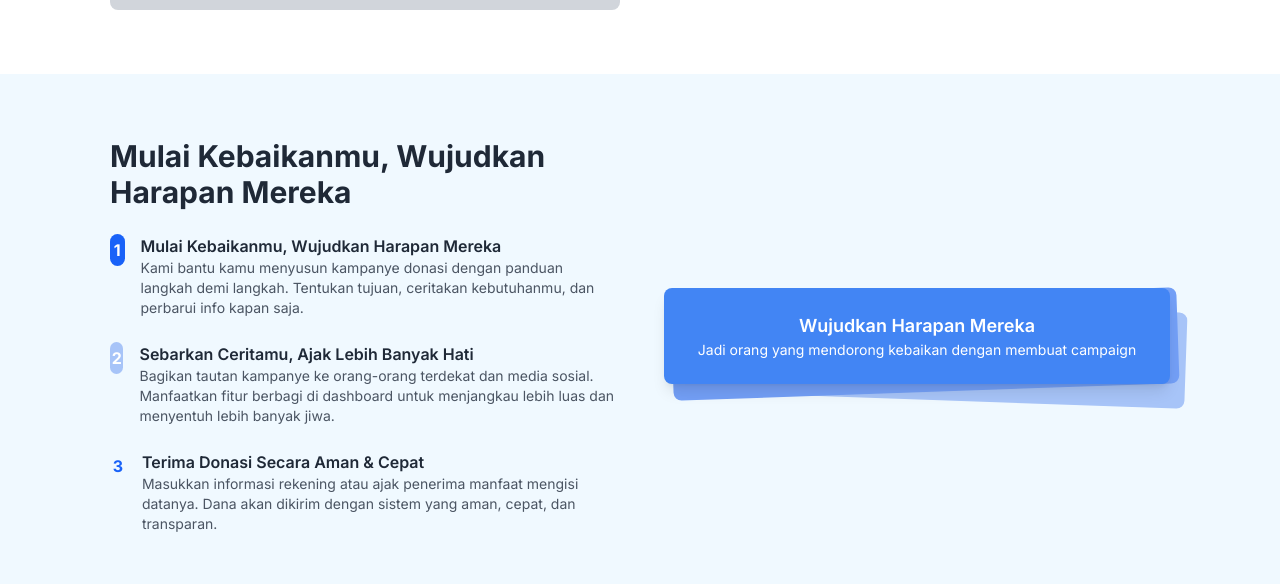
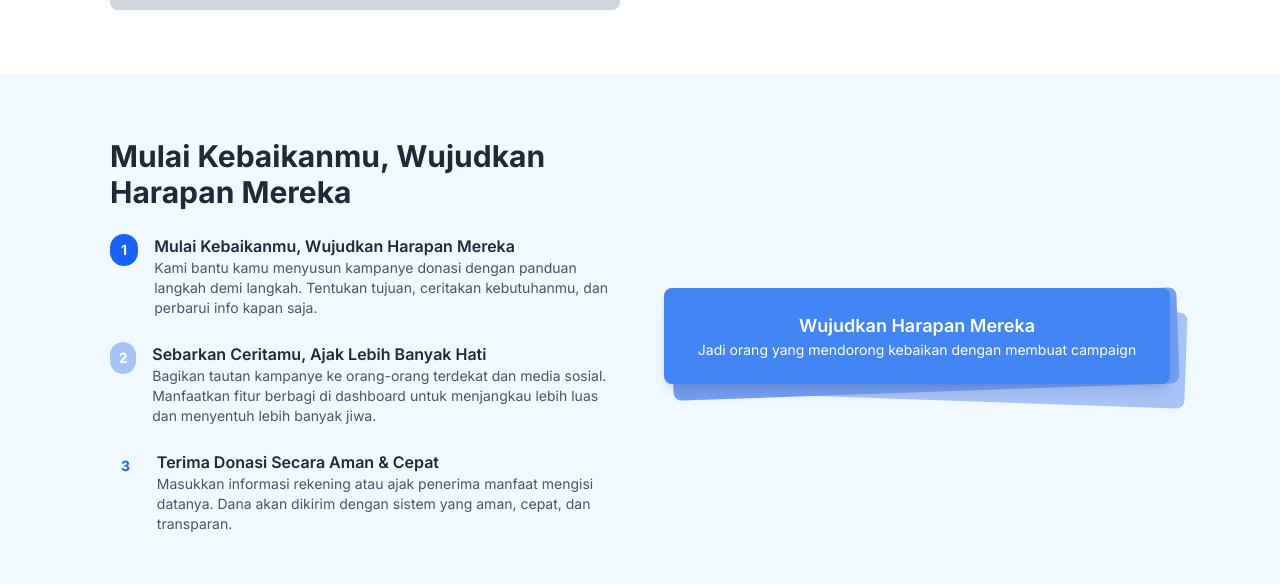
Before and after one commit to nulldynmrr/Tubes-PBO-Salur-in, a Next.js app in the folder frontend/: page /home in a window 1280 px wide. Shown: the part 1100-1684 px from the top of the page. Built offline with nearby package versions, Linux system fonts and the light colour scheme.

Commit message:
benerin hover buat home dan buat numbering jadi bulet

```diff
--- a/frontend/src/app/(landingPage)/home/page.jsx
+++ b/frontend/src/app/(landingPage)/home/page.jsx
@@ -10,6 +10,7 @@ import { FaTwitter, FaFacebook, FaInstagram } from "react-icons/fa";
 import { dataCampaign } from "@/data/campaign";
 import { dataUsers } from "@/data/users";
 import { hitungPersentaseDonasi } from "@/lib/utils/campaign-helpers";
+import { useState } from "react";
 
 const Home = () => {
   const donasiIds = new Set();
@@ -19,6 +20,40 @@ const Home = () => {
     });
   });
   const totDonatur = donasiIds.size;
+
+const [hoveredIndex, setHoveredIndex] = useState(0);
+
+  const steps = [
+    {
+      title: "Mulai Kebaikanmu, Wujudkan Harapan Mereka",
+      description:
+        "Kami bantu kamu menyusun kampanye donasi dengan panduan langkah demi langkah. Tentukan tujuan, ceritakan kebutuhanmu, dan perbarui info kapan saja.",
+      badgeColor: "#1962F8",
+      cardTitle: "Wujudkan Harapan Mereka",
+      cardDesc:
+        "Jadi orang yang mendorong kebaikan dengan membuat campaign",
+    },
+    {
+      title: "Sebarkan Ceritamu, Ajak Lebih Banyak Hati",
+      description:
+        "Bagikan tautan kampanye ke orang-orang terdekat dan media sosial. Manfaatkan fitur berbagi di dashboard untuk menjangkau lebih luas dan menyentuh lebih banyak jiwa.",
+      badgeColor: "#A7C4F8",
+      cardTitle: "Sebarkan Ceritamu",
+      cardDesc:
+        "Bagikan kampanye agar lebih banyak orang ikut membantu.",
+    },
+    {
+      title: "Terima Donasi Secara Aman & Cepat",
+      description:
+        "Masukkan informasi rekening atau ajak penerima manfaat mengisi datanya. Dana akan dikirim dengan sistem yang aman, cepat, dan transparan.",
+      badgeColor: "transparent",
+      textColor: "#1962F8",
+      cardTitle: "Terima Donasi",
+      cardDesc:
+        "Pastikan data lengkap agar bantuan cepat tersalurkan.",
+    },
+  ];
+
 
   return (
     <>
@@ -114,68 +149,45 @@ const Home = () => {
 
       <section className="bg-sky-50 py-16 md:px-[110px]">
       <div className="max-w-6xl mx-auto flex flex-col md:flex-row items-center gap-12">
+        {/* Left Steps */}
         <div className="flex-1 space-y-6">
           <h2 className="text-2xl md:text-3xl font-bold text-gray-800">
             Mulai Kebaikanmu, Wujudkan Harapan Mereka
           </h2>
 
-            <div className="flex items-start gap-4">
-              <div className="w-8 h-8 rounded-full bg-[#1962F8] text-white flex items-center justify-center font-bold">
-                1
+          {steps.map((step, index) => (
+            <div
+              key={index}
+              className="flex items-start gap-4 cursor-pointer"
+              onMouseEnter={() => setHoveredIndex(index)}
+              onMouseLeave={() => setHoveredIndex(index)}
+            >
+              <div
+                className="w-16 h-8 rounded-full flex items-center justify-center font-bold text-sm"
+                style={{
+                  backgroundColor: step.badgeColor,
+                  color: step.textColor || "#fff",
+                }}
+              >
+                {index + 1}
               </div>
               <div>
-                <h3 className="font-semibold text-gray-800">
-                  Mulai Kebaikanmu, Wujudkan Harapan Mereka
-                </h3>
-                <p className="text-gray-600 text-sm">
-                  Kami bantu kamu menyusun kampanye donasi dengan panduan
-                  langkah demi langkah. Tentukan tujuan, ceritakan kebutuhanmu,
-                  dan perbarui info kapan saja.
-                </p>
+                <h3 className="font-semibold text-gray-800">{step.title}</h3>
+                <p className="text-gray-600 text-sm">{step.description}</p>
               </div>
             </div>
-
-            <div className="flex items-start gap-4">
-              <div className="w-8 h-8 rounded-full bg-[#A7C4F8] text-white flex items-center justify-center font-bold">
-                2
-              </div>
-              <div>
-                <h3 className="font-semibold text-gray-800">
-                  Sebarkan Ceritamu, Ajak Lebih Banyak Hati
-                </h3>
-                <p className="text-gray-600 text-sm">
-                  Bagikan tautan kampanye ke orang-orang terdekat dan media
-                  sosial. Manfaatkan fitur berbagi di dashboard untuk menjangkau
-                  lebih luas dan menyentuh lebih banyak jiwa.
-                </p>
-              </div>
+          ))}
         </div>
 
-            <div className="flex items-start gap-4">
-              <div className="w-8 h-8 text-[#1962F8] font-bold flex items-center justify-center">
-                3
-              </div>
-              <div>
-                <h3 className="font-semibold text-gray-800">
-                  Terima Donasi Secara Aman & Cepat
-                </h3>
-                <p className="text-gray-600 text-sm">
-                  Masukkan informasi rekening atau ajak penerima manfaat mengisi
-                  datanya. Dana akan dikirim dengan sistem yang aman, cepat, dan
-                  transparan.
-                </p>
-              </div>
-            </div>
-          </div>
-
+        {/* Right Card */}
         <div className="flex-1 relative">
           <div className="absolute top-4 left-4 w-full h-full bg-[#A7C4F8] rounded-lg rotate-[2deg]"></div>
           <div className="absolute top-2 left-2 w-full h-full bg-[#739FF6] rounded-lg rotate-[-2deg]"></div>
-            <div className="relative bg-[#4285F4] text-white rounded-lg p-6 text-center shadow-lg z-10">
-              <h3 className="text-lg font-semibold">Wujudkan Harapan Mereka</h3>
-              <p className="text-sm">
-                Jadi orang yang mendorong kebaikan dengan membuat campaign
-              </p>
+          <div className="relative bg-[#4285F4] text-white rounded-lg p-6 text-center shadow-lg z-10 transition-all duration-300 ease-in-out">
+            <h3 className="text-lg font-semibold">
+              {steps[hoveredIndex].cardTitle}
+            </h3>
+            <p className="text-sm">{steps[hoveredIndex].cardDesc}</p>
           </div>
         </div>
       </div>
```
Lines whose indentation alone changed are shown as unchanged.
